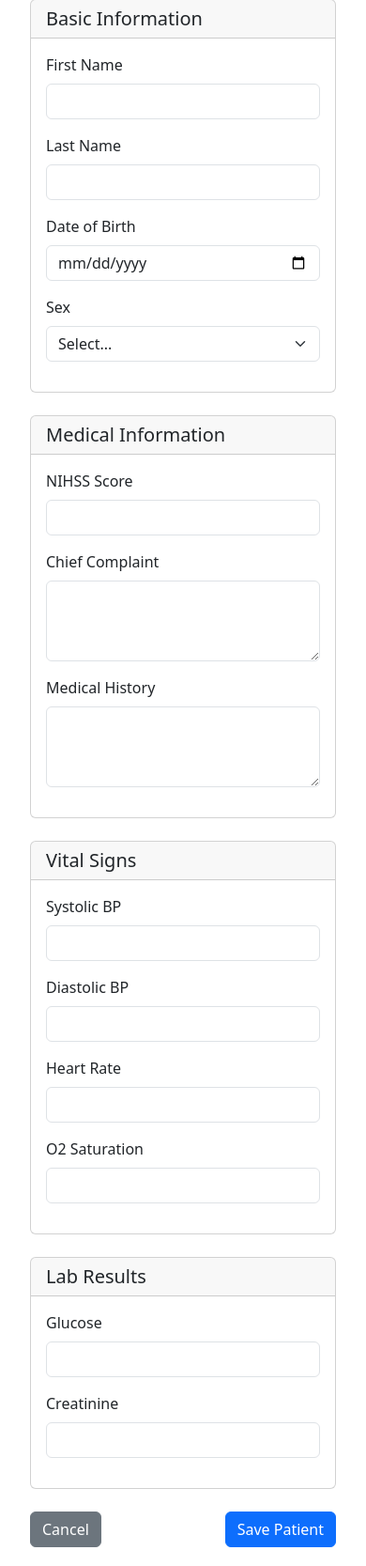
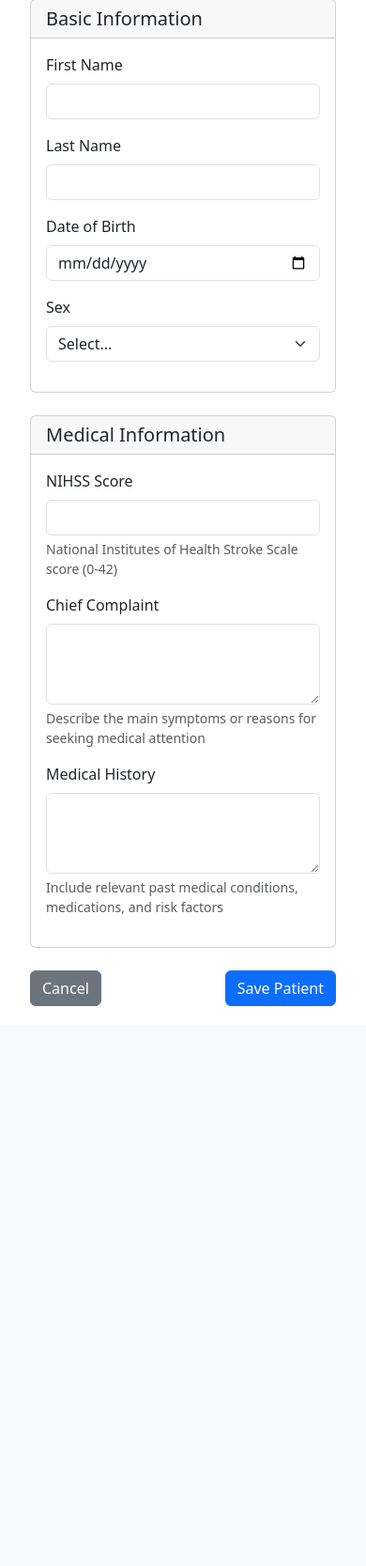
Before and after one commit to Frank20021/Neurologist_consultant, a Django app: page /patients/new/ in a window 390 px wide. Shown: the part 919-2586 px from the top of the page at 94% size. After the commit the page ends 1990 px from the top, so only its background shows below. Run offline with Django 5.2, Linux system fonts and the light colour scheme; the visitor is signed in with stand-in values (Sample User, id 1); some libraries are stand-ins or nearby versions.

Commit message:
style: update templates with improved UI and responsiveness

```diff
--- a/core/templates/core/alert_list.html
+++ b/core/templates/core/alert_list.html
@@ -40,7 +40,11 @@
                             <td>
                                 {% if alert.acknowledged_at %}
                                 <span class="badge bg-success">
-                                    Acknowledged by {{ alert.acknowledged_by.get_full_name|default:alert.acknowledged_by.username }}
+                                    {% if alert.acknowledged_by %}
+                                        Acknowledged by {{ alert.acknowledged_by.get_full_name|default:alert.acknowledged_by.username }}
+                                    {% else %}
+                                        Acknowledged
+                                    {% endif %}
                                 </span>
                                 {% else %}
                                 <span class="badge bg-danger">Unacknowledged</span>
--- a/core/templates/core/login.html
+++ b/core/templates/core/login.html
@@ -65,7 +65,7 @@
             {% endfor %}
         {% endif %}
 
-        <form method="post" action="{% url 'login' %}">
+        <form method="post" action="{% url 'login' %}{% if request.GET.next %}?next={{ request.GET.next }}{% endif %}">
             {% csrf_token %}
             <div class="mb-3">
                 <label for="username" class="form-label">Username</label>
@@ -76,8 +76,8 @@
                 <input type="password" class="form-control" id="password" name="password" required>
             </div>
             <div class="mb-3 form-check">
-                <input type="checkbox" class="form-check-input" id="remember-me" name="remember-me">
-                <label class="form-check-label" for="remember-me">Remember me</label>
+                <input type="checkbox" class="form-check-input" id="remember" name="remember">
+                <label class="form-check-label" for="remember">Remember me</label>
             </div>
             <button type="submit" class="btn btn-primary">Login</button>
         </form>
--- a/core/templates/core/patient_form.html
+++ b/core/templates/core/patient_form.html
@@ -56,77 +56,19 @@
                             <label for="nihss_score" class="form-label">NIHSS Score</label>
                             <input type="number" class="form-control" id="nihss_score" name="nihss_score"
                                    value="{{ patient.nihss_score }}" min="0" max="42" required>
+                            <div class="form-text">National Institutes of Health Stroke Scale score (0-42)</div>
                         </div>
                         <div class="mb-3">
                             <label for="chief_complaint" class="form-label">Chief Complaint</label>
                             <textarea class="form-control" id="chief_complaint" name="chief_complaint"
                                       rows="3" required>{{ patient.chief_complaint }}</textarea>
+                            <div class="form-text">Describe the main symptoms or reasons for seeking medical attention</div>
                         </div>
                         <div class="mb-3">
                             <label for="medical_history" class="form-label">Medical History</label>
                             <textarea class="form-control" id="medical_history" name="medical_history"
                                       rows="3">{{ patient.medical_history }}</textarea>
-                        </div>
-                    </div>
-                </div>
-            </div>
-        </div>
-
-        <!-- Vital Signs -->
-        <div class="card mb-4">
-            <div class="card-header">
-                <h5 class="card-title mb-0">Vital Signs</h5>
-            </div>
-            <div class="card-body">
-                <div class="row">
-                    <div class="col-md-3">
-                        <div class="mb-3">
-                            <label for="blood_pressure_systolic" class="form-label">Systolic BP</label>
-                            <input type="number" class="form-control" id="blood_pressure_systolic"
-                                   name="blood_pressure_systolic" required>
-                        </div>
-                    </div>
-                    <div class="col-md-3">
-                        <div class="mb-3">
-                            <label for="blood_pressure_diastolic" class="form-label">Diastolic BP</label>
-                            <input type="number" class="form-control" id="blood_pressure_diastolic"
-                                   name="blood_pressure_diastolic" required>
-                        </div>
-                    </div>
-                    <div class="col-md-3">
-                        <div class="mb-3">
-                            <label for="heart_rate" class="form-label">Heart Rate</label>
-                            <input type="number" class="form-control" id="heart_rate" name="heart_rate" required>
-                        </div>
-                    </div>
-                    <div class="col-md-3">
-                        <div class="mb-3">
-                            <label for="oxygen_saturation" class="form-label">O2 Saturation</label>
-                            <input type="number" class="form-control" id="oxygen_saturation"
-                                   name="oxygen_saturation" required>
-                        </div>
-                    </div>
-                </div>
-            </div>
-        </div>
-
-        <!-- Lab Results -->
-        <div class="card mb-4">
-            <div class="card-header">
-                <h5 class="card-title mb-0">Lab Results</h5>
-            </div>
-            <div class="card-body">
-                <div class="row">
-                    <div class="col-md-4">
-                        <div class="mb-3">
-                            <label for="glucose" class="form-label">Glucose</label>
-                            <input type="number" step="0.01" class="form-control" id="glucose" name="glucose">
-                        </div>
-                    </div>
-                    <div class="col-md-4">
-                        <div class="mb-3">
-                            <label for="creatinine" class="form-label">Creatinine</label>
-                            <input type="number" step="0.01" class="form-control" id="creatinine" name="creatinine">
+                            <div class="form-text">Include relevant past medical conditions, medications, and risk factors</div>
                         </div>
                     </div>
                 </div>
```
Also changed, not shown: core/templates/core/patient_list.html (+49 -5 lines).
